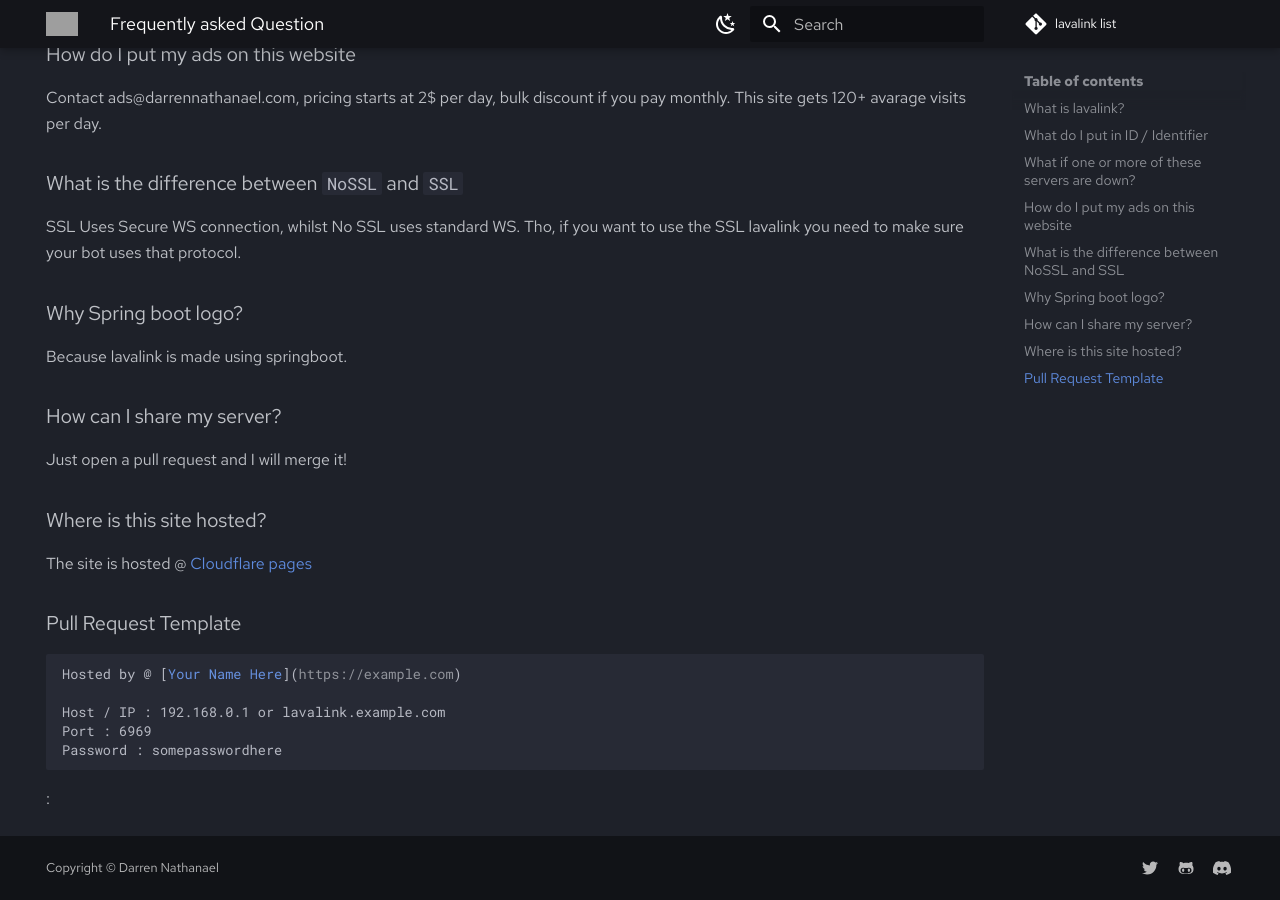
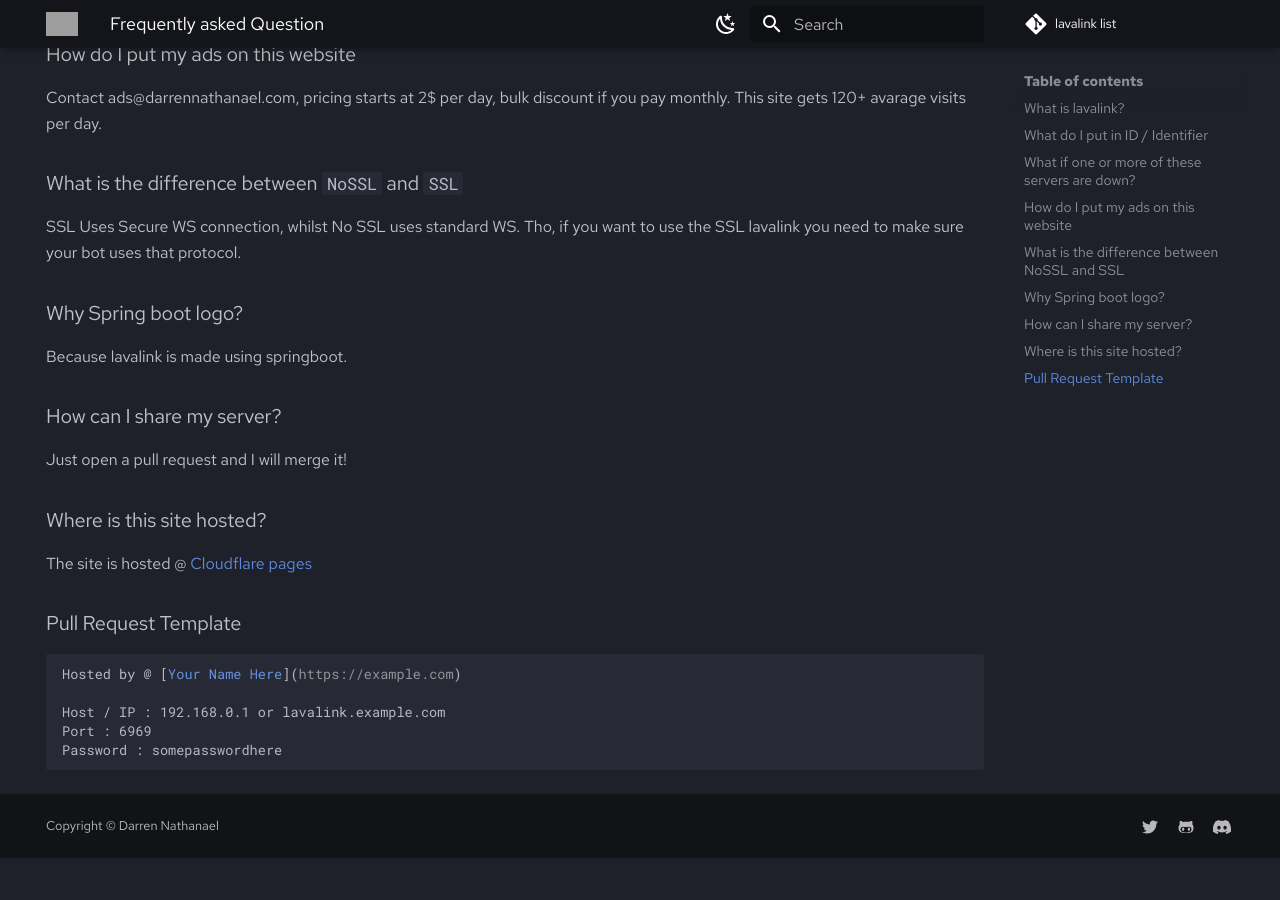
Before and after one commit to DarrenOfficial/lavalink-list, an MkDocs documentation site: the page built from docs/FAQ/frequently-asked-questions.md, in a window 1280 px wide and 900 px high, scrolled down 576 px. Built offline with MkDocs 1.6.1 and Material for MkDocs 9.7.7, drawn with Linux system fonts in a browser that asks for light colours; comment, search, counter and statistics services are not loaded; after the commit the page ends 1434 px from its top, so only the background shows below that; grey boxes are pictures that could not be loaded.

Commit message:
Fix "something"
Human error go brrr

```diff
--- a/docs/FAQ/frequently-asked-questions.md
+++ b/docs/FAQ/frequently-asked-questions.md
@@ -52,4 +52,4 @@ Password : somepasswordhere
 
 
 <!-- inject image ad -->
-<div data-ea-style="stickybox" class="dark horizontal" data-ea-publisher="darrennathanaelcom" data-ea-type="image"></div>:
+<div data-ea-style="stickybox" class="dark horizontal" data-ea-publisher="darrennathanaelcom" data-ea-type="image"></div>
```
